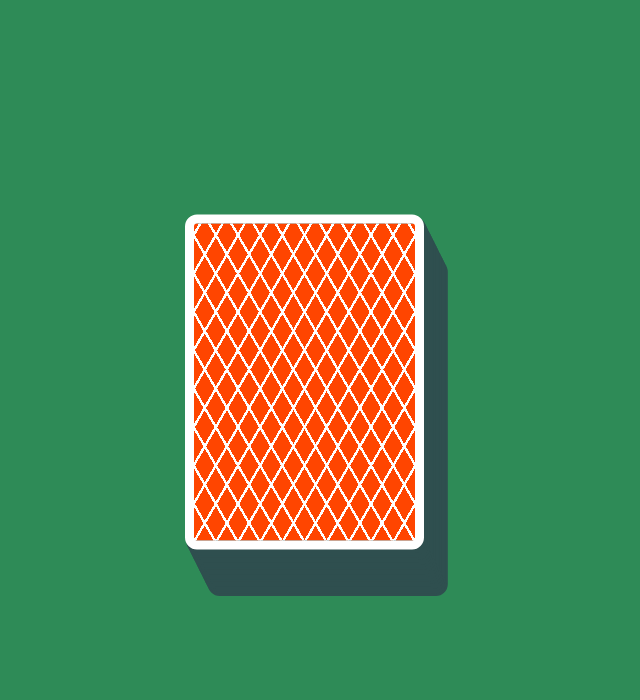
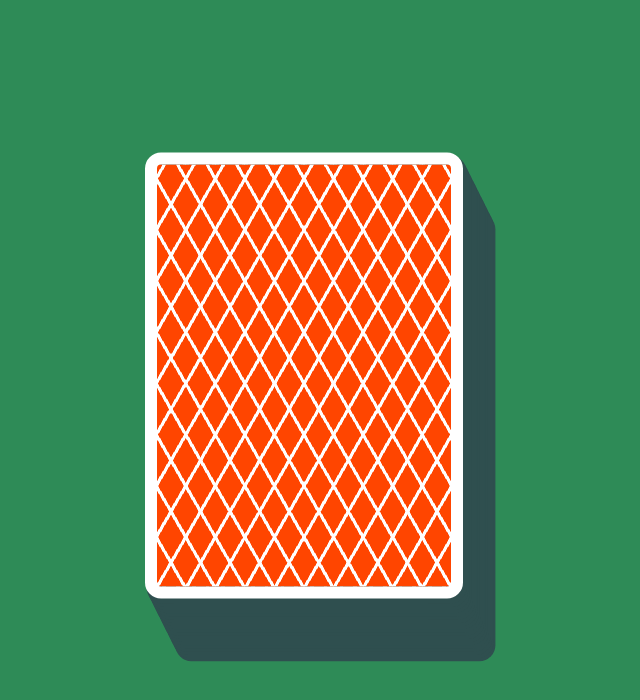
Before and after one commit to kangasta/pakka-old, a React (Create React App) app: page / in a window 1280 px wide. Shown: the top 700 px of the page, without its empty margins (335-975 px from the left). Built offline with nearby package versions, Linux system fonts and the light colour scheme.

Commit message:
Add auto scaling.

```diff
--- a/src/App.css
+++ b/src/App.css
@@ -1,4 +1,4 @@
-.App {
+.app {
 	bottom: 0;
 	height: 100%;
 	left: 0;
@@ -6,7 +6,30 @@
 	right: 0;
 	top: 0;
 	background: seagreen;
-	font-size: 300%;
+}
+
+@media (max-width: 5em) and (max-height: 7em) {
+	.app {
+		font-size: 50%;
+	}
+}
+
+@media (min-width: 10em) and (min-height: 14em) {
+	.app {
+		font-size: 200%;
+	}
+}
+
+@media (min-width: 15em) and (min-height: 21em) {
+	.app {
+		font-size: 300%;
+	}
+}
+
+@media (min-width: 20em) and (min-height: 28em) {
+	.app {
+		font-size: 400%;
+	}
 }
 
 .app-center-container {
--- a/src/App.js
+++ b/src/App.js
@@ -46,7 +46,7 @@ class App extends Component {
 
 	render() {
 		return (
-			<div className='App'>
+			<div className='app'>
 				<div className='app-center-container'>
 					<div className='app-deck-container app-horizontally-center'>
 						<Deck
```
